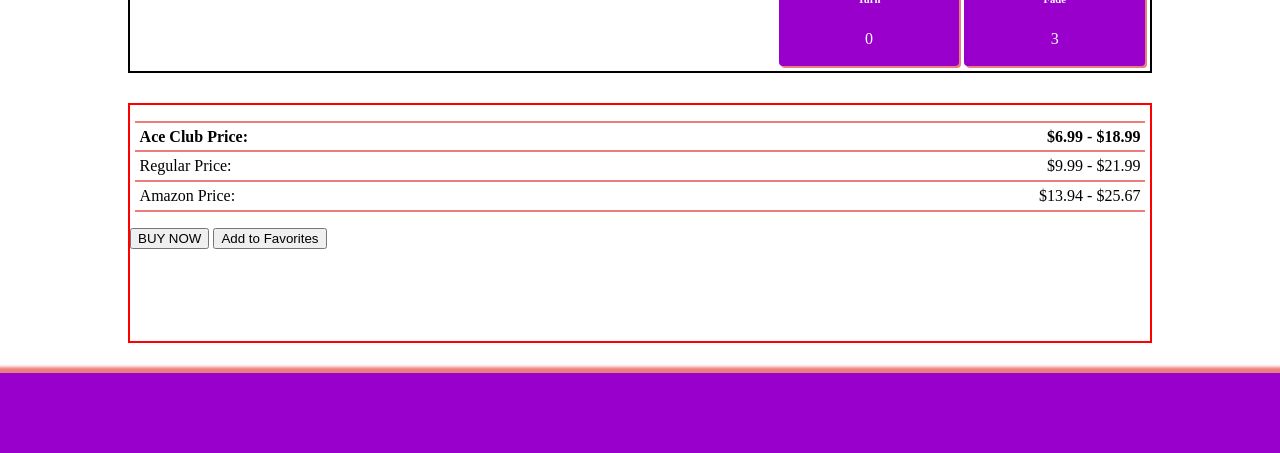
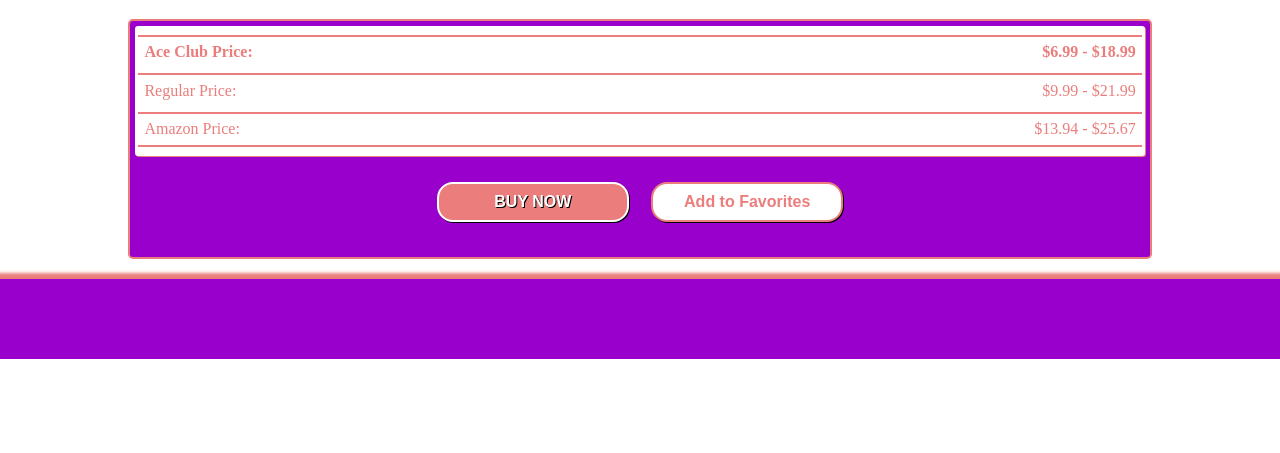
Before and after one commit to DrybonesJ/first-project, a plain HTML site: page index.html in a window 1280 px wide. Shown: the part 825-1278 px from the top of the page. After the commit the page ends 1184 px from the top, so only its background shows below. Drawn offline with Linux system fonts and the light colour scheme.

Commit message:
Styled elements in price and disc info sections

```diff
--- a/index.html
+++ b/index.html
@@ -77,7 +77,8 @@
         <!-- Pricing -->
         <section id="pricing">
             <div class="pricing">
-                <div class="price top-price ace-club-price">
+                <div class="price-box">
+                    <div class="price ace-club-price">
                         <p>Ace Club Price:</p>
                         <p>$6.99 - $18.99</p>
                     </div>
@@ -89,8 +90,11 @@
                         <p>Amazon Price:</p>
                         <p>$13.94 - $25.67</p>
                     </div>
-                <button>BUY NOW</button>
-                <button>Add to Favorites</button>
+                </div>
+                <div class="button-display">
+                    <button class="button-buy">BUY NOW</button>
+                    <button class="button-favorites">Add to Favorites</button>
+                </div>
             </div>
         </section>
     </main>
--- a/styles.css
+++ b/styles.css
@@ -9,6 +9,7 @@
 
     /* Body */
     --section-width: 80vw;
+    --margin-between: 20px;
 }
 
 * {
@@ -23,10 +24,11 @@
 /* Header & Nav Bar */
 
 header {
+    /* position: sticky; */
+    /* top: 0px; */
     height: var(--nav-height);
     background-color: var(--secondary);
     box-sizing: content-box;
-    /* border-bottom: 5px solid var(--accent); */
     box-shadow: 0px 3px 3px 3px var(--accent);
 }
 
@@ -110,7 +112,7 @@
 .product-carousel {
     height: 70vh;
     width: var(--section-width);
-    margin: 35px auto 30px;
+    margin: 35px auto var(--margin-between);
     border: 2px solid black;
 }
 
@@ -122,15 +124,19 @@
     width: var(--section-width);
     margin: auto;
     padding-left: 0.5em;
-    border: 2px solid black;
+    border: 2px solid var(--accent);
+    border-radius: 5px;
+    background-color: var(--secondary);
 }
 
 .disc-name {
     width: calc(var(--section-width) / 0.7);
     margin-right: 10%;
+    color: var(--primary);
 }
 
-.disc-name h3, h4 {
+.disc-name h3,
+.disc-name h4 {
     margin-top: 0em;
     margin-bottom: 0.3em;
 }
@@ -153,17 +159,33 @@
     grid-template-rows: repeat(2, 1fr);
     grid-gap: 5px;
     width: 100%;
-    border: 5px solid var(--primary);
-    border-top: 3px solid var(--primary);
+    border: 5px solid var(--secondary);
+    border-top: 3px solid var(--secondary);
+    border-radius: 3px;
 }
 
 .number {
-    background-color: var(--secondary);
-    color: var(--primary);
+    background-color: var(--primary);
+    color: var(--accent);
+    font-weight: bold;
     text-align: center;
-    box-shadow: 2px 2px 0px var(--accent);
+    box-shadow: 1px 1px 0px var(--accent);
     border: 2px solid var(--secondary);
     border-radius: 4px;
+}
+
+.number h6,
+.number p {
+    margin: 0;
+    padding: 0;
+}
+
+.number h6 {
+    font-size: 1.5em;
+}
+
+.number p {
+    font-size: 2em;
 }
 
 /* Pricing */
@@ -171,24 +193,34 @@
 .pricing {
     width: var(--section-width);
     height: 30vh;
-    margin: 30px auto;
-    border: 2px solid red;
+    margin: var(--margin-between) auto;
+    background-color: var(--secondary);
+    border: 2px solid var(--accent);
+    border-radius: 5px;
+}
+
+.price-box {
+    display: flex;
+    flex-direction: column;
+    justify-content: space-evenly;
+    padding: 0.2em;
+    margin: 0.3em;
+    background-color: var(--primary);
+    color: var(--accent);
+    height: 55%;
+    border-radius: 3px;
+    box-shadow: 1px 1px 0 var(--accent);
 }
 
 .price {
     display: flex;
     justify-content: space-between;
-    margin: 0 0.3em 0;
-    padding: 0;
+    padding: 0.1em;
     border-top: 2px solid var(--accent);
 }
 
 .price p {
     margin: 0.3em;
-}
-
-.top-price {
-    margin-top: 1em;
 }
 
 .ace-club-price {
@@ -197,7 +229,36 @@
 
 .bottom-price {
     border-bottom: 2px solid var(--accent);
-    margin-bottom: 1em;
+}
+
+.button-display {
+    display: flex;
+    justify-content: center;
+    width: 100%;
+    height: 40%;
+}
+
+button {
+    height: 2.5em;
+    width: 12em;
+    border-radius: 1em;
+    font-weight: 900;
+    font-size: 1em;
+    margin: 1.35em 0.7em;
+    box-shadow: 1px 1px 0 black;
+}
+
+.button-buy {
+    background-color: var(--accent);
+    color: var(--primary);
+    border: 2px solid var(--primary);
+    text-shadow: 1px 1px 0 #000;
+}
+
+.button-favorites {
+    background-color: var(--primary);
+    color: var(--accent);
+    border: 2px solid var(--accent);
 }
 
 /* Footer */
@@ -213,7 +274,7 @@
 /* Media Resolutions for Wide Screen */
 
 @media (min-width: 768px) {
-  .product-carousel {
-    width: 40vw;
-  }
+    .product-carousel {
+        width: 40vw;
+    }
 }
```
Also changed, not shown: images/force-angled.jpg (added), images/force-face.jpg (added), images/force-tombstone-basket.jpg (added), images/force-tombstone-log.jpg (added). Lines whose indentation alone changed are shown as unchanged.
